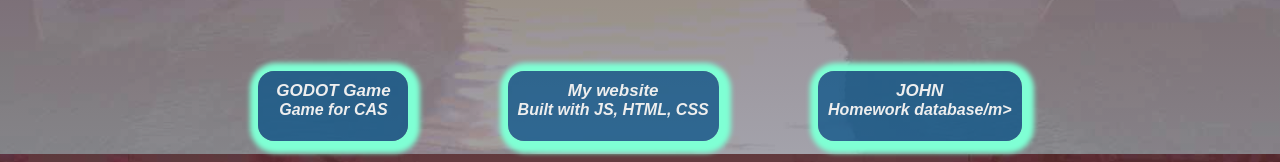
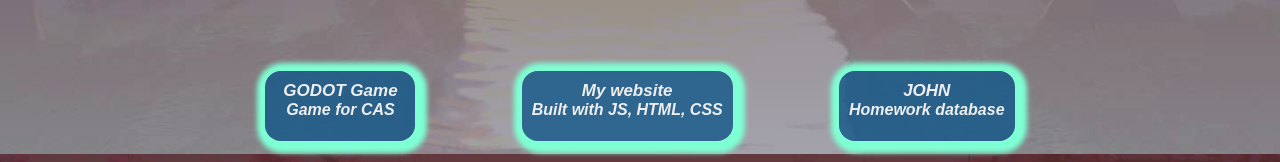
Before and after one commit to Hobospider132/hobospider132.pages.dev, a plain HTML site: page index.html in a window 1280 px wide. Shown: the part 1446-1608 px from the top of the page. Drawn offline with Linux system fonts and the light colour scheme; some packages are replaced by stand-ins of ours.

Commit message:
Update index.html

```diff
--- a/index.html
+++ b/index.html
@@ -95,7 +95,7 @@
                 <section>
                   <div class="box">
                     <h><strong>JOHN</strong></h>
-                    <m>Homework database/m>
+                    <m>Homework database</m>
                   </div>
                 </section>
               </a>
```
